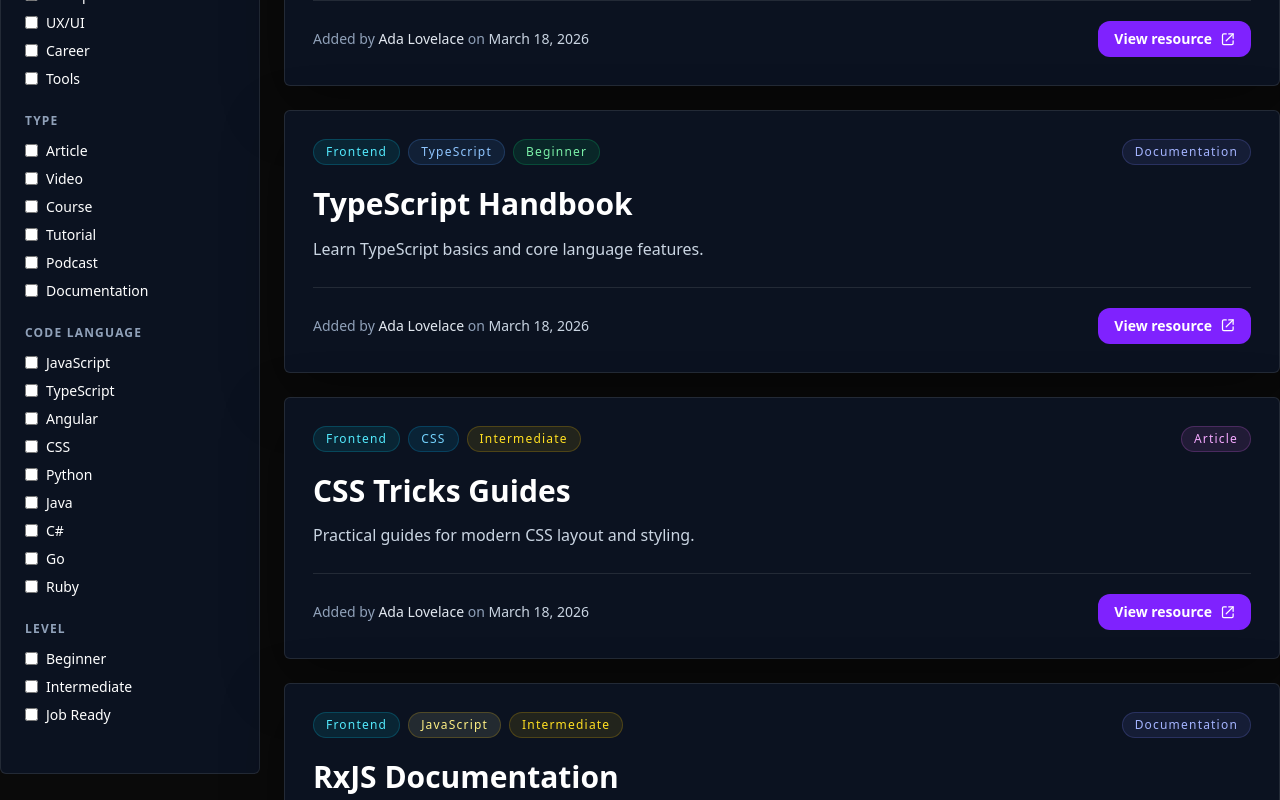
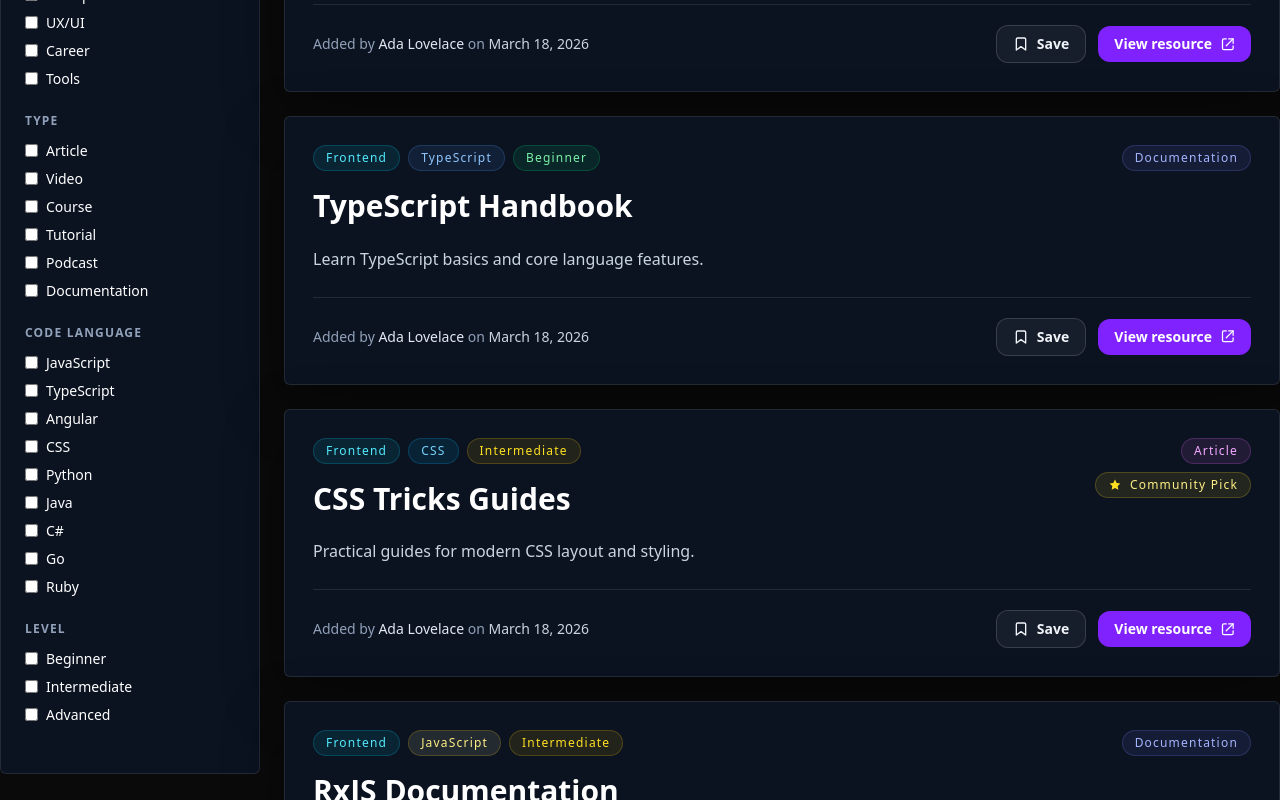
Before and after one commit to yvettebaker90/devhub, an Angular app: page /resources in a window 1280 px wide. Shown: the part 920-1720 px from the top of the page. Built offline with nearby package versions, Linux system fonts and the light colour scheme.

Commit message:
added a save button and a community pick badges

```diff
--- a/src/app/components/cards/cards.component.html
+++ b/src/app/components/cards/cards.component.html
@@ -1,8 +1,8 @@
 <article
   class="rounded-md border border-white/10 bg-[#0b1220] p-7 text-white shadow-[0_20px_60px_rgba(0,0,0,0.35)] transition hover:-translate-y-1 hover:border-violet-500/30"
 >
-  <div class="mb-5 flex items-start justify-between gap-4">
-    <div class="flex flex-wrap gap-2">
+  <div class="relative mb-5">
+    <div class="flex min-w-0 flex-wrap gap-2 sm:pr-48">
       <span [class]="categoryBadgeClass()">
         {{ category() }}
       </span>
@@ -18,24 +18,35 @@
       </span>
     </div>
 
-    <div class="flex flex-col items-end gap-2">
+    <div class="mt-3 flex flex-wrap gap-2 sm:absolute sm:right-0 sm:top-0 sm:mt-0 sm:flex-col sm:items-end">
       <span [class]="typeBadgeClass()">
         {{ type() }}
       </span>
 
       @if (isCommunityPick()) {
         <span
-          class="rounded-full border border-yellow-300/20 bg-yellow-300/10 px-3 py-1 text-xs font-bold text-yellow-200"
+          class="inline-flex items-center gap-2 rounded-full border border-yellow-300/20 bg-yellow-300/10 px-3 py-1 text-xs tracking-widest text-yellow-200"
         >
-          COMMUNITY PICK
+          <svg
+            aria-hidden="true"
+            xmlns="http://www.w3.org/2000/svg"
+            width="14"
+            height="14"
+            viewBox="0 0 24 24"
+            fill="currentColor"
+            class="text-yellow-300"
+          >
+            <path d="M12 2.75l2.84 5.75 6.34.92-4.59 4.47 1.08 6.31L12 17.21l-5.67 2.99 1.08-6.31-4.59-4.47 6.34-.92L12 2.75z" />
+          </svg>
+          Community Pick
         </span>
       }
     </div>
-  </div>
 
-  <h3 class="mb-3 text-left text-2xl font-bold leading-tight md:text-3xl">
+    <h3 class="mb-3 mt-4 text-left text-2xl font-bold leading-tight md:text-3xl sm:pr-48">
       {{ title() }}
     </h3>
+  </div>
 
   <p class="mb-6 text-left text-sm leading-7 text-slate-300 md:text-base">
     {{ description() }}
@@ -46,6 +57,29 @@
       Added by <span class="font-medium text-slate-200">{{ author() }}</span>
       on <span class="text-slate-300">{{ date() | date:'longDate' }}</span>
     </p>
+
+    <div class="flex flex-wrap items-center gap-3">
+      <button
+        type="button"
+        aria-label="Save resource"
+        class="inline-flex items-center gap-2 rounded-xl border border-white/15 bg-white/5 px-4 py-2 text-sm font-semibold text-slate-100 transition hover:border-cyan-400/40 hover:bg-cyan-400/10 hover:text-cyan-200"
+      >
+        <svg
+          xmlns="http://www.w3.org/2000/svg"
+          width="16"
+          height="16"
+          viewBox="0 0 24 24"
+          fill="none"
+          stroke="currentColor"
+          stroke-width="2"
+          stroke-linecap="round"
+          stroke-linejoin="round"
+          aria-hidden="true"
+        >
+          <path d="M19 21l-7-5-7 5V5a2 2 0 0 1 2-2h10a2 2 0 0 1 2 2z" />
+        </svg>
+        Save
+      </button>
 
       <a
         [href]="link()"
@@ -63,6 +97,7 @@
             stroke-width="2"
             stroke-linecap="round"
             stroke-linejoin="round"
+            aria-hidden="true"
           >
             <path d="M14 3h7v7" />
             <path d="M10 14L21 3" />
@@ -71,4 +106,5 @@
         </span>
       </a>
     </div>
+  </div>
 </article>
--- a/src/app/components/filter-sidebar/filter-sidebar.component.ts
+++ b/src/app/components/filter-sidebar/filter-sidebar.component.ts
@@ -44,7 +44,7 @@ export class FilterSidebarComponent {
     {
       title: 'Level',
       key: 'levels',
-      options: ['Beginner', 'Intermediate', 'Job Ready'],
+      options: ['Beginner', 'Intermediate', 'Advanced'],
     },
   ];
 
--- a/src/app/components/pages/home/home.component.html
+++ b/src/app/components/pages/home/home.component.html
@@ -15,6 +15,7 @@
             [level]="resource.level"
             [link]="resource.link"
             [type]="resource.type"
+            [isCommunityPick]="resource.isCommunityPick ?? false"
           />
         } @empty {
           <p class="rounded-xl p-4 text-sm text-white">
--- a/src/app/components/pages/home/home.component.ts
+++ b/src/app/components/pages/home/home.component.ts
@@ -12,6 +12,7 @@ interface ResourceItem {
   level: string;
   link: string;
   type: string;
+  isCommunityPick?: boolean;
 }
 
 @Component({
@@ -41,6 +42,7 @@ export class HomeComponent {
       level: 'Beginner',
       link: 'https://angular.dev',
       type: 'Documentation',
+      isCommunityPick: true,
     },
     {
       title: 'TypeScript Handbook',
@@ -59,6 +61,7 @@ export class HomeComponent {
       level: 'Intermediate',
       link: 'https://css-tricks.com/guides/',
       type: 'Article',
+      isCommunityPick: true,
     },
     {
       title: 'RxJS Documentation',
```
Lines whose indentation alone changed are shown as unchanged.
